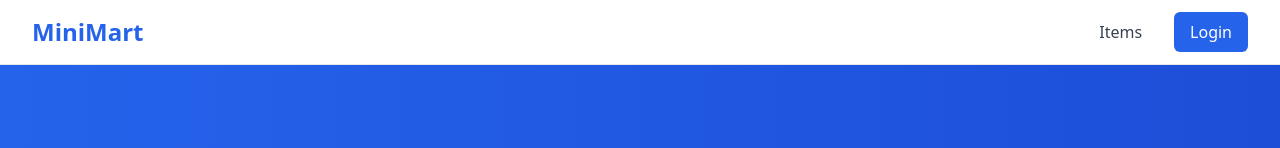
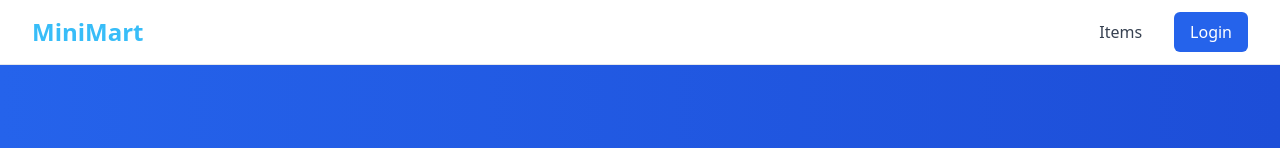
Before and after one commit to suronjit02/MiniMart, a Next.js app: page / in a window 1280 px wide. Shown: the top 148 px of the page. Built offline with nearby package versions, Linux system fonts and the light colour scheme.

Commit message:
nav logo color change

```diff
--- a/components/Navbar.jsx
+++ b/components/Navbar.jsx
@@ -24,7 +24,7 @@
     <nav className="bg-white shadow-sm border-b">
       <div className="max-w-7xl mx-auto px-4 sm:px-6 lg:px-8">
         <div className="flex justify-between items-center h-16">
-          <Link href="/" className="text-2xl font-bold text-primary">
+          <Link href="/" className="text-2xl font-bold text-sky-400">
             MiniMart
           </Link>
 
```
